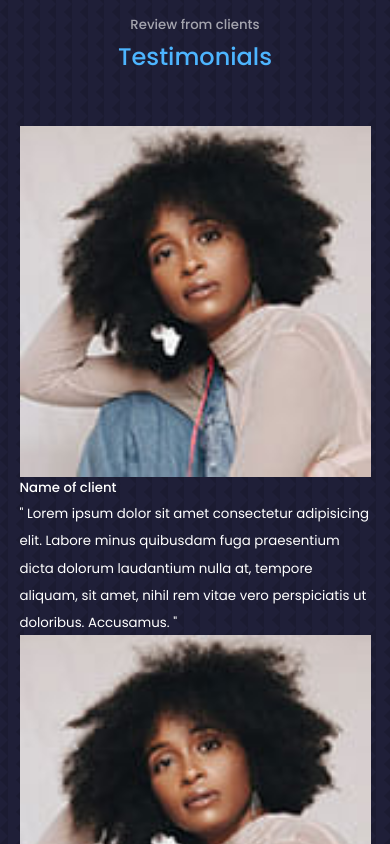
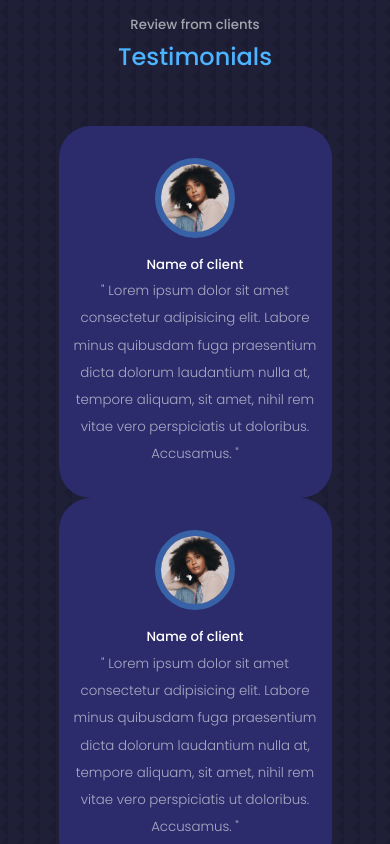
Before and after one commit to gianpetrii/portfolio, a React (Create React App) app: page / in a window 390 px wide. Shown: the part 7500-8344 px from the top of the page. Built offline with nearby package versions, Linux system fonts and the light colour scheme.

Commit message:
testimonials css and swiperJS installed

```diff
--- a/package.json
+++ b/package.json
@@ -6,7 +6,8 @@
     "react": "^18.0.0",
     "react-dom": "^18.1.0",
     "react-icons": "^4.4.0",
-    "react-scripts": "5.0.1"
+    "react-scripts": "5.0.1",
+    "swiper": "^8.3.2"
   },
   "scripts": {
     "start": "react-scripts start",
--- a/src/sections/Testimonials/Testimonials.css
+++ b/src/sections/Testimonials/Testimonials.css
@@ -0,0 +1,54 @@
+/* CONTAINER */
+.testimonials-container {
+   width: 40% !important;
+}
+
+/* ARTICLE */
+.testimonials-article {
+   background: var(--color-bg-variant);
+   text-align: center;
+   padding: 2rem;
+   border-radius: 2rem;
+   user-select: none;
+}
+
+.testimonials-avatar {
+   width: 5rem;
+   aspect-ratio: 1/1;
+   overflow: hidden;
+   border-radius: 50%;
+   margin: 0 auto 1rem;
+   border: 0.4rem solid var(--color-primary-variant);
+}
+
+.testimonials-review {
+   color: var(--color-light);
+   font-weight: 300;
+   justify-content: center;
+   width: 80%;
+   margin: 0.8rem 0 auto;
+}
+
+
+
+/* ============== MEDIA QUERIES ============== */
+
+/*   (tablets)   */
+@media screen and (max-width: 1024px) {
+   .testimonials-container {
+      width: 70% !important;
+   }
+}
+
+/*   (phones)   */
+@media screen and (max-width: 700px) {
+   .testimonials-container{
+      width: 70% !important;
+   }
+
+   .testimonials-article {
+      padding: 2rem 0.5rem;
+      border-radius: 2rem;
+
+   }
+}
```
